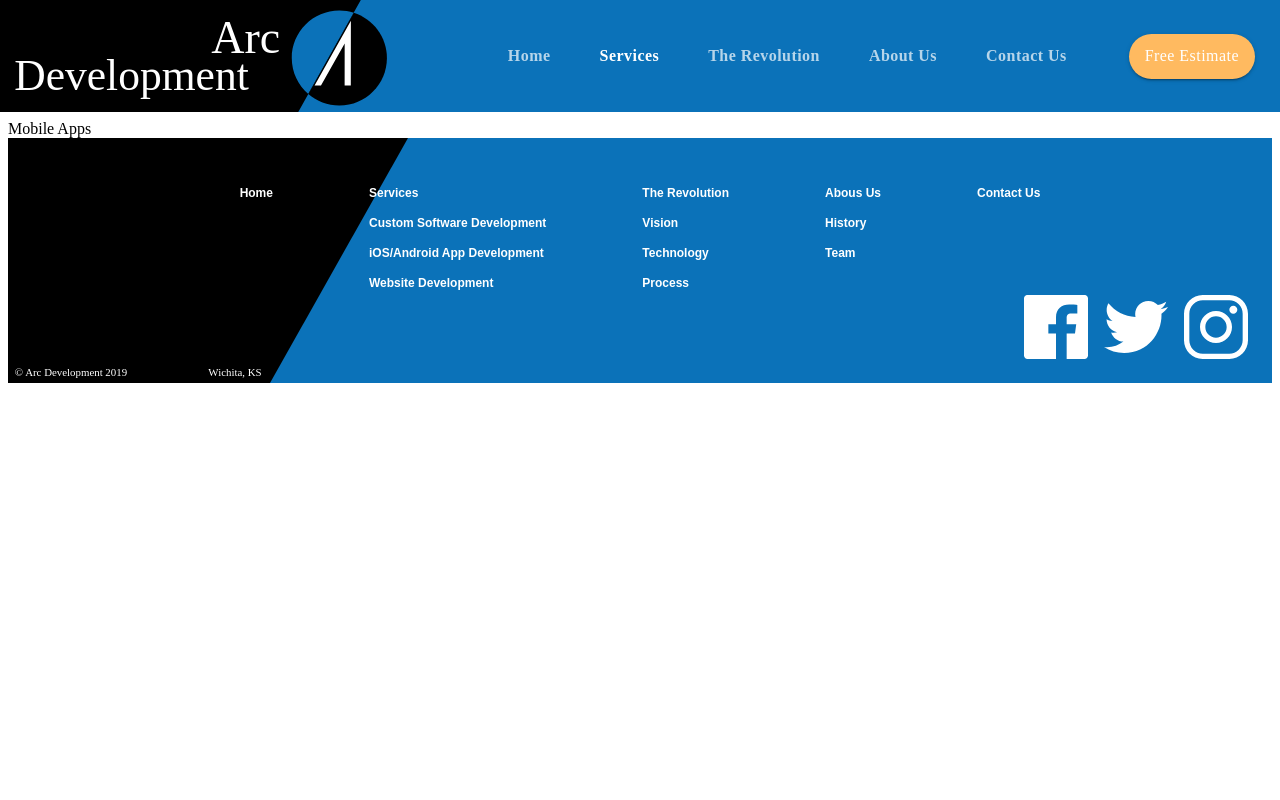
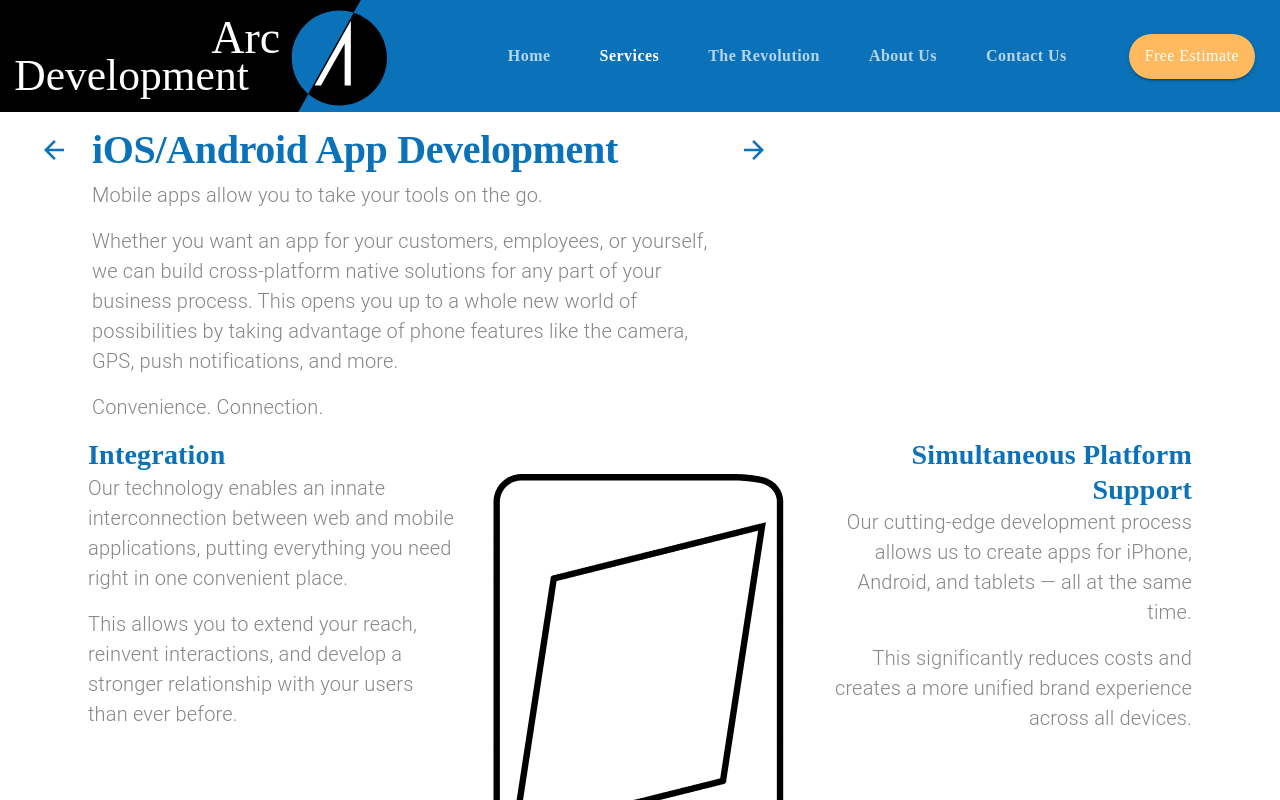
Before and after one commit to BauTancredi/arc-development, a React (Create React App) app: page /mobileapps in a window 1280 px wide. Shown: the top 800 px of the page. Built offline with nearby package versions, Linux system fonts and the light colour scheme; the HTML template or start-up script is replaced by a standard one.

Commit message:
MobileApps page setup

```diff
--- a/src/components/App.js
+++ b/src/components/App.js
@@ -8,6 +8,7 @@
 import LandingPage from "./LandingPage";
 import Services from "./Services";
 import CustomSoftware from "./CustomSoftware";
+import MobileApps from "./MobileApps";
 
 function App() {
   const [value, setValue] = useState(0);
@@ -59,7 +60,13 @@
           <Route
             exact
             path="/mobileapps"
-            component={() => <div>Mobile Apps</div>}
+            render={(props) => (
+              <MobileApps
+                {...props}
+                setValue={setValue}
+                setSelectedIndex={setSelectedIndex}
+              />
+            )}
           />
           <Route exact path="/websites" component={() => <div>Websites</div>} />
           <Route
--- /dev/null
+++ b/src/components/MobileApps.js
@@ -0,0 +1,164 @@
+import React from "react";
+import Lottie from "react-lottie";
+import { Link } from "react-router-dom";
+import { makeStyles, useTheme } from "@material-ui/core/styles";
+import Grid from "@material-ui/core/Grid";
+import IconButton from "@material-ui/core/IconButton";
+import Typography from "@material-ui/core/Typography";
+import useMediaQuery from "@material-ui/core/useMediaQuery";
+import Hidden from "@material-ui/core/Hidden";
+
+import backArrow from "../assets/backArrow.svg";
+import forwardArrow from "../assets/forwardArrow.svg";
+import integrationAnimation from "../animations/integrationAnimation/data";
+
+const useStyles = makeStyles((theme) => ({
+  rowContainer: {
+    paddingLeft: "5em",
+    paddingRight: "5em",
+    [theme.breakpoints.down("sm")]: {
+      paddingLeft: "1.5em",
+      paddingRight: "1.5em",
+    },
+  },
+  heading: {
+    maxWidth: "40em",
+  },
+  arrowContainer: {
+    marginTop: "0.5em",
+  },
+}));
+
+const MobileApps = (props) => {
+  const classes = useStyles();
+  const theme = useTheme();
+  const matchesMD = useMediaQuery(theme.breakpoints.down("md"));
+  const matchesXS = useMediaQuery(theme.breakpoints.down("xs"));
+
+  const defaultOptions = {
+    loop: true,
+    autoplay: true,
+    animationData: integrationAnimation,
+    rendererSettings: {
+      preserveAspectRatio: "xMidYMid slice",
+    },
+  };
+
+  return (
+    <Grid container direction="column">
+      <Grid
+        item
+        container
+        justify={matchesMD ? "center" : undefined}
+        style={{ margintop: matchesXS ? "1em" : "2em" }}
+        className={classes.rowContainer}
+      >
+        <Hidden mdDown>
+          <Grid
+            item
+            className={classes.arrowContainer}
+            style={{ marginRight: "1em", marginLeft: "-3.5em" }}
+          >
+            <IconButton
+              style={{ backgroundColor: "transparent" }}
+              component={Link}
+              to="/customsoftware"
+              onClick={() => props.setSelectedIndex(1)}
+            >
+              <img src={backArrow} alt="Back to Services Page" />
+            </IconButton>
+          </Grid>
+        </Hidden>
+        <Grid item container direction="column" className={classes.heading}>
+          <Grid item>
+            <Typography variant="h2" align={matchesMD ? "center" : undefined}>
+              iOS/Android App Development
+            </Typography>
+          </Grid>
+          <Grid item>
+            <Typography
+              variant="body1"
+              paragraph
+              align={matchesMD ? "center" : undefined}
+            >
+              Mobile apps allow you to take your tools on the go.
+            </Typography>
+            <Typography
+              variant="body1"
+              paragraph
+              align={matchesMD ? "center" : undefined}
+            >
+              Whether you want an app for your customers, employees, or
+              yourself, we can build cross-platform native solutions for any
+              part of your business process. This opens you up to a whole new
+              world of possibilities by taking advantage of phone features like
+              the camera, GPS, push notifications, and more.
+            </Typography>
+            <Typography
+              variant="body1"
+              paragraph
+              align={matchesMD ? "center" : undefined}
+            >
+              Convenience. Connection.
+            </Typography>
+          </Grid>
+        </Grid>
+        <Hidden mdDown>
+          <Grid item className={classes.arrowContainer}>
+            <IconButton
+              style={{ backgroundColor: "transparent" }}
+              component={Link}
+              to="/websites"
+              onClick={() => props.setSelectedIndex(3)}
+            >
+              <img
+                src={forwardArrow}
+                alt="Forward to iOS/Android App Development"
+              />
+            </IconButton>
+          </Grid>
+        </Hidden>
+      </Grid>
+      <Grid item container className={classes.rowContainer}>
+        <Grid item container direction="column" md>
+          <Grid item>
+            <Typography variant="h4">Integration</Typography>
+          </Grid>
+          <Grid item>
+            <Typography variant="body1" paragraph>
+              Our technology enables an innate interconnection between web and
+              mobile applications, putting everything you need right in one
+              convenient place.
+            </Typography>
+            <Typography variant="body1" paragraph>
+              This allows you to extend your reach, reinvent interactions, and
+              develop a stronger relationship with your users than ever before.
+            </Typography>
+          </Grid>
+        </Grid>
+        <Grid item md>
+          <Lottie options={defaultOptions} />
+        </Grid>
+        <Grid item container direction="column" md>
+          <Grid item>
+            <Typography variant="h4" align="right">
+              Simultaneous Platform Support
+            </Typography>
+          </Grid>
+          <Grid item>
+            <Typography variant="body1" paragraph align="right">
+              Our cutting-edge development process allows us to create apps for
+              iPhone, Android, and tablets — all at the same time.
+            </Typography>
+            <Typography variant="body1" paragraph align="right">
+              This significantly reduces costs and creates a more unified brand
+              experience across all devices.
+            </Typography>
+          </Grid>
+        </Grid>
+      </Grid>
+    </Grid>
+  );
+};
+
+export default MobileApps;
```
